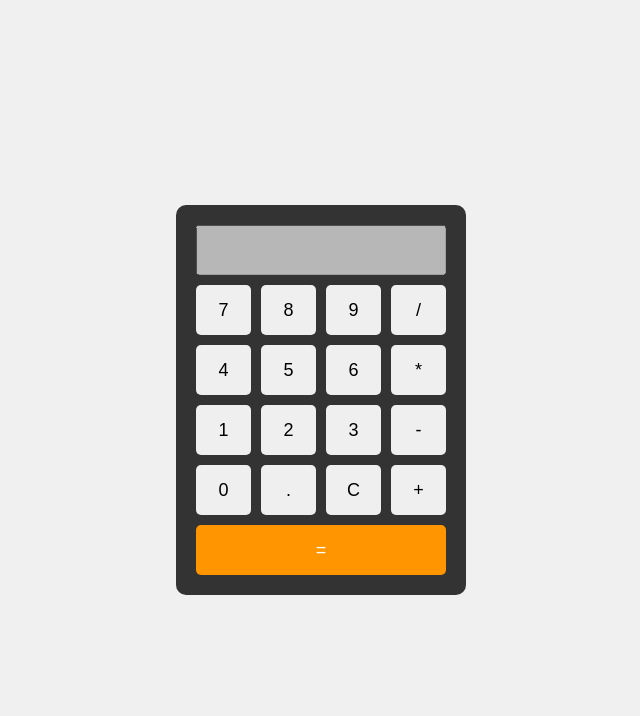
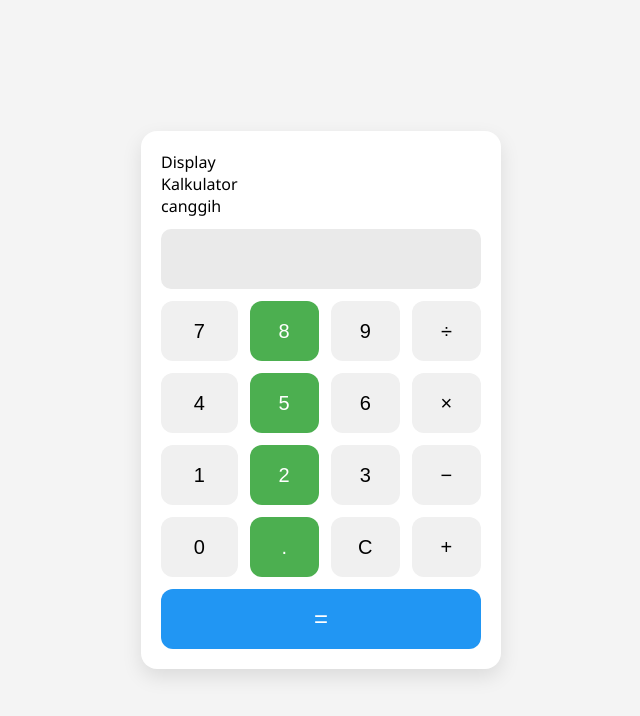
Before and after one commit to gazfath12/kalkulator-pwa, a plain HTML site: page index.html in a window 1280 px wide. Shown: the whole page, without its empty margins (319-959 px from the left). Drawn offline with Linux system fonts and the light colour scheme.

Commit message:
second commit

```diff
--- a/index.html
+++ b/index.html
@@ -1,5 +1,6 @@
 <!DOCTYPE html>
 <html lang="en">
+
 <head>
   <meta charset="UTF-8">
   <meta name="theme-color" content="#4CAF50">
@@ -16,53 +17,35 @@
   <!-- Icon favicon untuk browser -->
   <link rel="icon" type="image/png" sizes="192x192" href="icons/icon-192x192.png">
 
-  <style>
-    .visually-hidden {
-      position: absolute;
-      width: 1px;
-      height: 1px;
-      padding: 0;
-      margin: -1px;
-      overflow: hidden;
-      clip: rect(0, 0, 0, 0);
-      white-space: nowrap;
-      border: 0;
-    }
-  </style>
 </head>
+
 <body>
 
   <div class="calculator">
     <!-- Label tersembunyi untuk aksesibilitas -->
-    <label for="display" class="visually-hidden">Display Kalkulator</label>
+    <label for="display" class="visually-hidden">Display Kalkulator canggih</label>
 
     <!-- Display input -->
-    <input
-      type="text"
-      id="display"
-      disabled
-      title="Display kalkulator"
-      aria-label="Display kalkulator"
-    >
+<!-- Display input -->
+<input type="text" id="display" disabled title="Display kalkulator" aria-label="Display kalkulator">
 
-    <div class="buttons">
 <!-- Baris 1 -->
 <button onclick="appendToDisplay('7')">7</button>
 <button onclick="appendToDisplay('8')">8</button>
 <button onclick="appendToDisplay('9')">9</button>
-      <button onclick="appendToDisplay('/')">/</button>
+<button onclick="appendToDisplay('/')">&divide;</button>
 
 <!-- Baris 2 -->
 <button onclick="appendToDisplay('4')">4</button>
 <button onclick="appendToDisplay('5')">5</button>
 <button onclick="appendToDisplay('6')">6</button>
-      <button onclick="appendToDisplay('*')">*</button>
+<button onclick="appendToDisplay('*')">&times;</button>
 
 <!-- Baris 3 -->
 <button onclick="appendToDisplay('1')">1</button>
 <button onclick="appendToDisplay('2')">2</button>
 <button onclick="appendToDisplay('3')">3</button>
-      <button onclick="appendToDisplay('-')">-</button>
+<button onclick="appendToDisplay('-')">−</button>
 
 <!-- Baris 4 -->
 <button onclick="appendToDisplay('0')">0</button>
@@ -72,6 +55,7 @@
 
 <!-- Tombol sama dengan -->
 <button onclick="calculate()" class="equals">=</button>
+
   </div>
   </div>
 
@@ -93,4 +77,5 @@
     }
   </script>
 </body>
+
 </html>
--- a/style.css
+++ b/style.css
@@ -1,57 +1,83 @@
-/* Reset styling dasar */
+/* Reset dan font dasar */
 body {
-    font-family: Arial, sans-serif; /* Font default */
+  margin: 0;
+  padding: 0;
+  font-family: 'Segoe UI', Tahoma, Geneva, Verdana, sans-serif;
+  background-color: #f4f4f4;
   display: flex;
-    justify-content: center; /* Pusatkan horizontal */
-    align-items: center; /* Pusatkan vertikal */
-    height: 100vh; /* Full viewport height */
-    margin: 0; /* Hilangkan margin default */
-    background: #f0f0f0; /* Warna background */
+  align-items: center;
+  justify-content: center;
+  height: 100vh;
 }
 
-  /* Style container kalkulator */
+/* Container kalkulator */
 .calculator {
-    background: #333; /* Warna dark mode */
-    border-radius: 10px; /* Sudut melengkung */
-    padding: 20px; /* Jarak dalam */
-    width: 250px; /* Lebar fixed */
+  background-color: #fff;
+  padding: 20px;
+  border-radius: 16px;
+  box-shadow: 0 8px 20px rgba(0, 0, 0, 0.1);
+  max-width: 320px;
+  width: 100%;
+  display: grid;
+  grid-template-columns: repeat(4, 1fr);
+  grid-gap: 12px;
 }
 
-  /* Style display kalkulator */
+/* Display */
 #display {
-    width: 100%;
-    height: 50px;
-    margin-bottom: 10px;
-    font-size: 24px; /* Ukuran font besar */
-    text-align: right; /* Text rata kanan */
-    padding: 5px;
-    box-sizing: border-box; /* Hitung padding dalam width */
+  grid-column: span 4;
+  height: 60px;
+  font-size: 24px;
+  padding: 0 10px;
+  text-align: right;
+  border: none;
+  background-color: #eaeaea;
+  border-radius: 10px;
 }
 
-  /* Style grid tombol */
-  .buttons {
-    display: grid;
-    grid-template-columns: repeat(4, 1fr); /* 4 kolom sama lebar */
-    gap: 10px; /* Jarak antar tombol */
+/* Tombol kalkulator */
+button {
+  height: 60px;
+  font-size: 20px;
+  border: none;
+  border-radius: 12px;
+  background-color: #f0f0f0;
+  cursor: pointer;
+  transition: background-color 0.2s ease;
 }
 
-  /* Style dasar tombol */
-  button {
-    height: 50px;
-    font-size: 18px;
-    border: none; /* Hilangkan border default */
-    border-radius: 5px; /* Sudut melengkung */
-    cursor: pointer; /* Ubah kursor saat hover */
+button:hover {
+  background-color: #ddd;
 }
 
-  /* Efek saat tombol ditekan */
 button:active {
-    transform: scale(0.95); /* Sedikit mengecil */
+  background-color: #ccc;
 }
 
-  /* Style khusus tombol '=' */
+/* Tombol operator */
+button:nth-child(4n) {
+  background-color: #4CAF50;
+  color: white;
+}
+
+button:nth-child(4n):hover {
+  background-color: #45a049;
+}
+
+/* Tombol sama dengan */
 .equals {
-    grid-column: span 4; /* Lebar 4 kolom */
-    background: #ff9500; /* Warna oranye */
-    color: white; /* Text putih */
+  grid-column: span 4;
+  background-color: #2196F3;
+  color: white;
+  font-size: 24px;
 }
+
+.equals:hover {
+  background-color: #1976D2;
+}
+
+/* Tombol clear */
+button:contains("C") {
+  background-color: #ff5252;
+  color: white;
+}
```
Also changed, not shown: sw.js (+49 -21 lines). Lines whose indentation alone changed are shown as unchanged.
